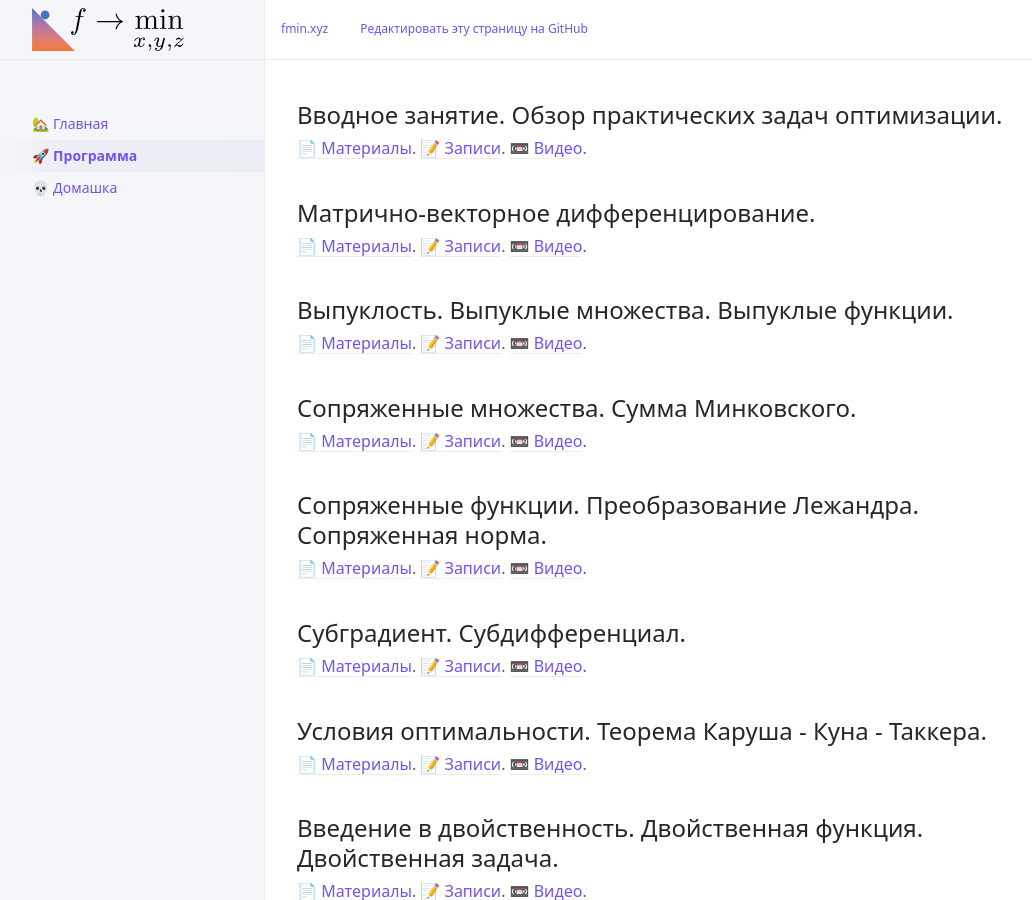
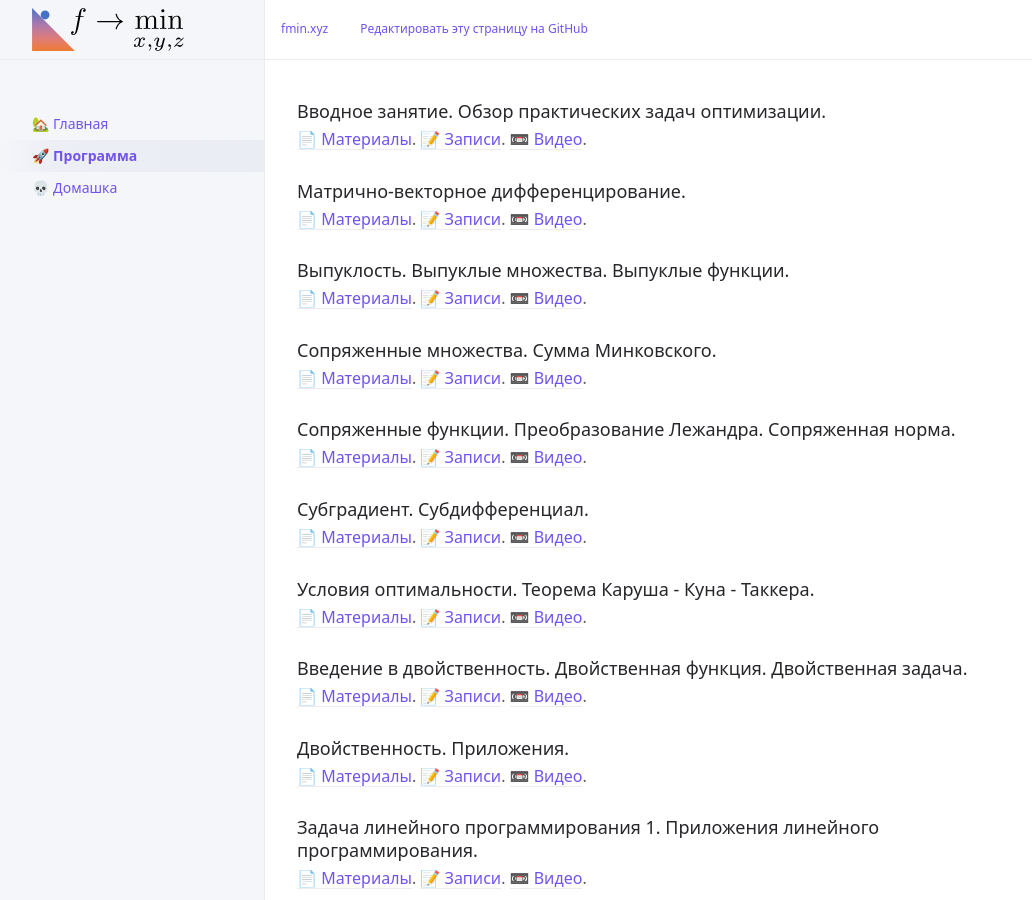
Before and after one commit to MerkulovDaniil/mipt21, a Jekyll site: the page built from program.md, in a window 1280 px wide and 900 px high. Shown: the whole window, without its empty margins (107-1139 px from the left). Built offline with Jekyll 4.4.1, drawn with Linux system fonts in a browser that asks for light colours; our own code applies the rules of GitHub Pages for plain Markdown files; a script that is not in the unit is left out.

```diff
--- a/program.md
+++ b/program.md
@@ -3,42 +3,42 @@ title: 🚀 Программа
 nav_order: 2
 ---
 
-## Вводное занятие. Обзор практических задач оптимизации.
+### Вводное занятие. Обзор практических задач оптимизации.
 [📄 Материалы](/presentations/1.pdf). [📝 Записи](/notes/1.pdf). [📼 Видео](https://youtu.be/5agEaBfyi0c).
 
-## Матрично-векторное дифференцирование.
+### Матрично-векторное дифференцирование.
 [📄 Материалы](/presentations/2.pdf). [📝 Записи](/notes/2.pdf). [📼 Видео](https://youtu.be/_CaZYpzRcPg).
 
-## Выпуклость. Выпуклые множества. Выпуклые функции.
+### Выпуклость. Выпуклые множества. Выпуклые функции.
 [📄 Материалы](/presentations/3.pdf). [📝 Записи](/notes/3.pdf). [📼 Видео](https://youtu.be/qio9PZyIFmA).
 
-## Сопряженные множества. Сумма Минковского.
+### Сопряженные множества. Сумма Минковского.
 [📄 Материалы](/presentations/4.pdf). [📝 Записи](/notes/4.pdf). [📼 Видео](https://youtu.be/dxdBkaGxt6w).
 
-## Сопряженные функции. Преобразование Лежандра. Сопряженная норма.
+### Сопряженные функции. Преобразование Лежандра. Сопряженная норма.
 [📄 Материалы](/presentations/5.pdf). [📝 Записи](/notes/5.pdf). [📼 Видео](https://youtu.be/hQ_OIs6BINc).
 
-## Субградиент. Субдифференциал.
+### Субградиент. Субдифференциал.
 [📄 Материалы](/presentations/6.pdf). [📝 Записи](/notes/6.pdf). [📼 Видео](https://youtu.be/cr4D50lrHg8).
 
-## Условия оптимальности. Теорема Каруша - Куна - Таккера.
+### Условия оптимальности. Теорема Каруша - Куна - Таккера.
 [📄 Материалы](/presentations/7.pdf). [📝 Записи](/notes/7.pdf). [📼 Видео](https://youtu.be/jMSoc_A-bes).
 
-## Введение в двойственность. Двойственная функция. Двойственная задача.
+### Введение в двойственность. Двойственная функция. Двойственная задача.
 [📄 Материалы](/presentations/8.pdf). [📝 Записи](/notes/8.pdf). [📼 Видео](https://youtu.be/PBdrv5Bi2oU).
 
-## Двойственность. Приложения.
+### Двойственность. Приложения.
 [📄 Материалы](/presentations/9.pdf). [📝 Записи](/notes/9.pdf). [📼 Видео](https://youtu.be/4pXoE0ges7A).
 
-## Задача линейного программирования 1. Приложения линейного программирования.
+### Задача линейного программирования 1. Приложения линейного программирования.
 [📄 Материалы](/presentations/10.pdf). [📝 Записи](/notes/10.pdf). [📼 Видео](https://youtu.be/_TLPGdwvmys).
 
-## Задача линейного программирования 2. Симплекс метод. Приложения линейного программирования.
+### Задача линейного программирования 2. Симплекс метод. Приложения линейного программирования.
 [📄 Материалы](/presentations/10.pdf). [📝 Записи](/notes/11.pdf). [📼 Видео](https://youtu.be/-gYb_3CPgI0).
 
-## Практика: работа с библиотекой CVXPY [🐍 code](https://colab.research.google.com/github/MerkulovDaniil/mipt21/blob/main/notebooks/CVXPY_exercises.ipynb){: .btn}. Практика: оптимизация финансового портфеля на примере реальных данных фондового рынка.  [🐍 code](https://colab.research.google.com/github/MerkulovDaniil/mipt21/blob/main/notebooks/Portfolio_optimization.ipynb){: .btn}
+### Практика: работа с библиотекой CVXPY [🐍 code](https://colab.research.google.com/github/MerkulovDaniil/mipt21/blob/main/notebooks/CVXPY_exercises.ipynb){: .btn}. Практика: оптимизация финансового портфеля на примере реальных данных фондового рынка.  [🐍 code](https://colab.research.google.com/github/MerkulovDaniil/mipt21/blob/main/notebooks/Portfolio_optimization.ipynb){: .btn}
 
 [📄 Материалы](/presentations/12.pdf). 📝 Записи. [📼 Видео](https://youtu.be/ueflq-3dxOE).
 
-## Некоторые сюжеты о двойственности. Подведение итогов.
+### Некоторые сюжеты о двойственности. Подведение итогов.
 [📄 Материалы](/presentations/13.pdf). [📝 Записи](/notes/13.pdf). [📼 Видео](https://youtu.be/AmxQyHcrSf4).
```
